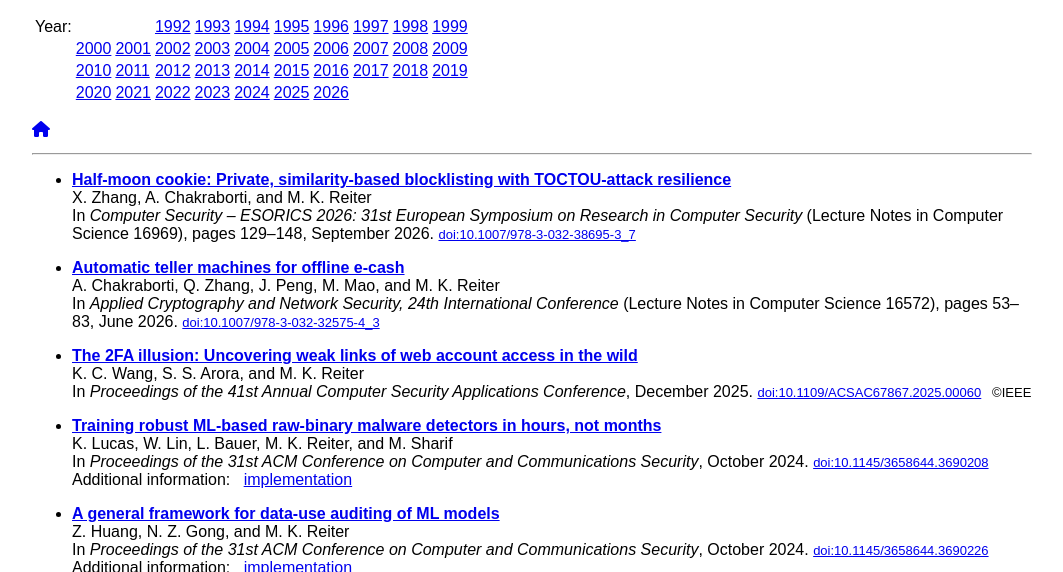
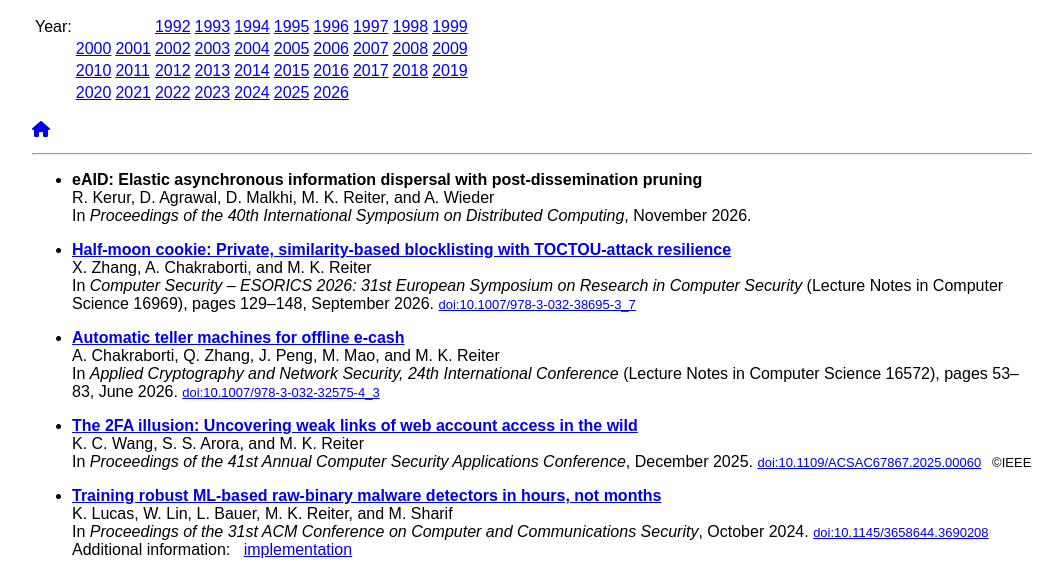
Before and after one commit to reitermk/reitermk.github.io, a plain HTML site: page papers/byYear.html in a window 1280 px wide. Shown: the part 191-763 px from the top of the page, without its empty margins (108-1171 px from the left). Drawn offline with Linux system fonts and the light colour scheme; files whose address does not match are found by name.

Commit message:
Added DISC 2026 paper.

```diff
--- a/papers/byYear.html
+++ b/papers/byYear.html
@@ -89,8 +89,13 @@ be reposted without the explicit permission of the copyright holder.
 <hr>
 
 <ul>
-<li><b><a name="2026"><a href="./2026/ESORICS.pdf">Half-moon cookie:
-Private, similarity-based blocklisting with TOCTOU-attack resilience</a></a></b>
+<li><b><a name="2026">eAID: Elastic asynchronous information dispersal with post-dissemination pruning</a></b>
+<br>R. Kerur, D. Agrawal, D. Malkhi, M. K. Reiter, and A. Wieder
+<br>In <i>Proceedings of the 40th International Symposium on Distributed Computing</i>, November 2026.
+</li>
+
+<li><b><a href="./2026/ESORICS.pdf">Half-moon cookie:
+Private, similarity-based blocklisting with TOCTOU-attack resilience</a></b>
 <br>X. Zhang, A. Chakraborti, and M. K. Reiter
 <br>In <i>Computer Security &#8211; ESORICS 2026: 31st European
 Symposium on Research in Computer Security</i> (Lecture Notes in
```
Also changed, not shown: papers/byForum.html (+5 -0 lines).
